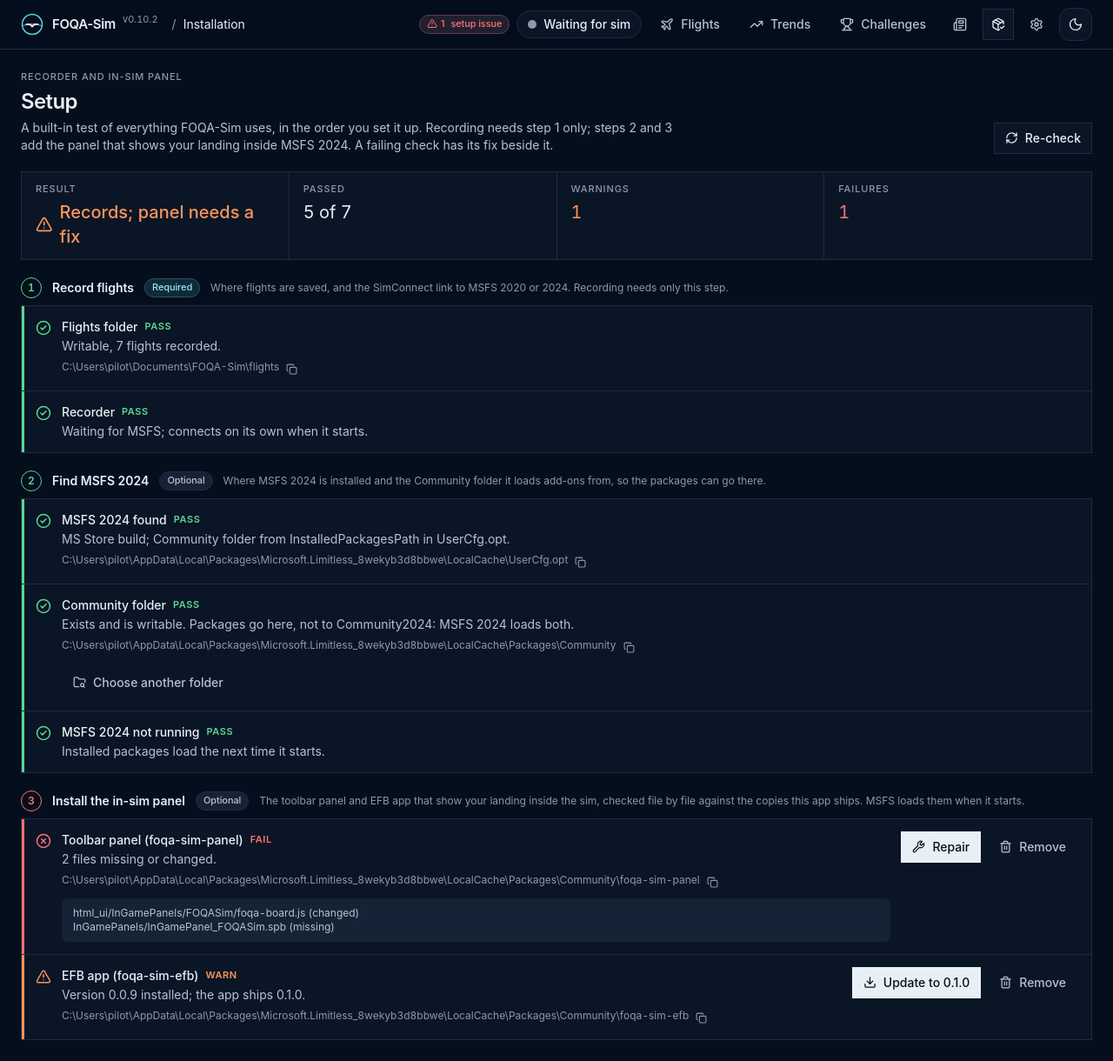
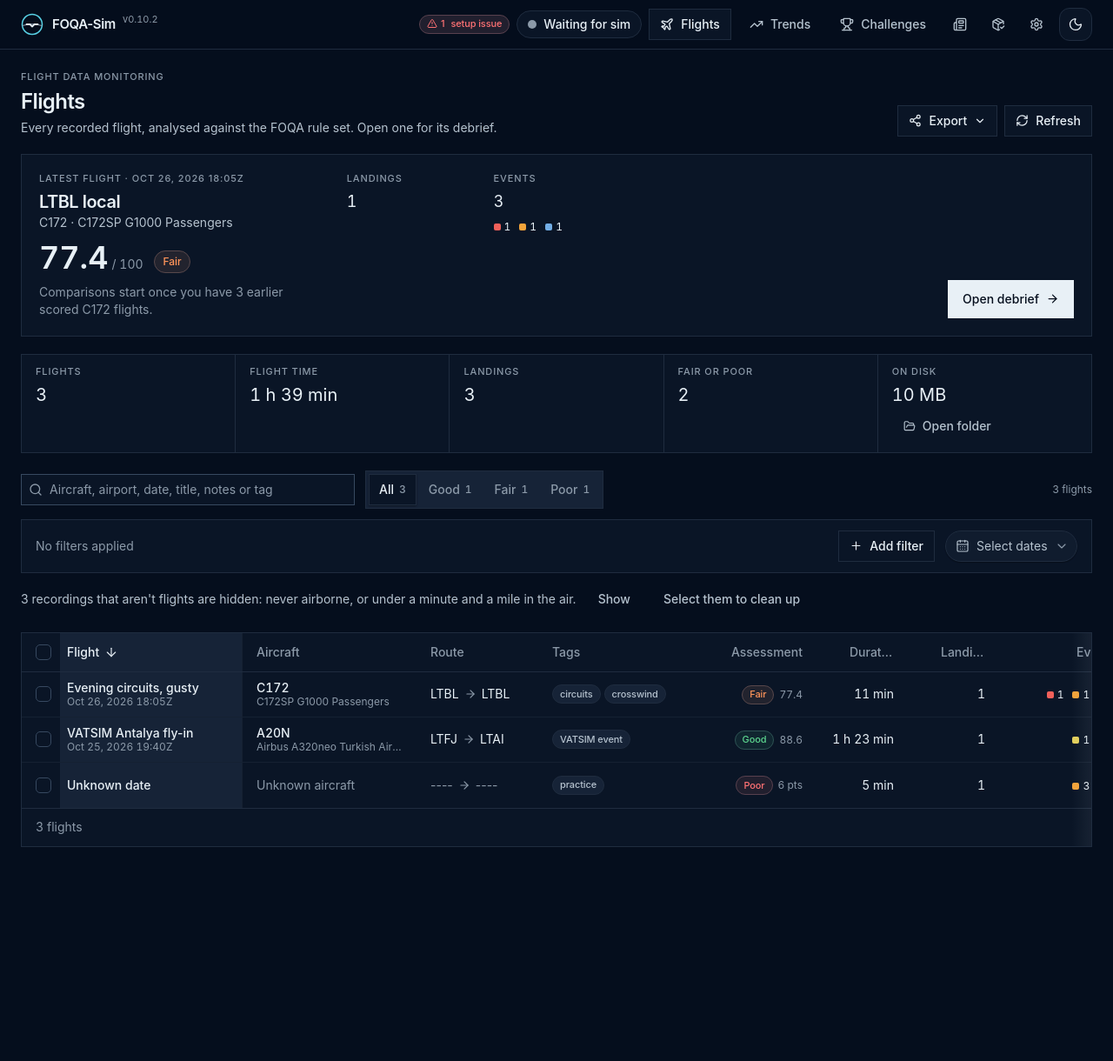
Before and after one commit to FEgebilge/foqa-sim, a React (Vite) app in the folder app/: page / in a window 1280 px wide. Before the commit this address led to /#/setup. Shown: the whole page at 87% size. After the commit the page ends 1018 px from the top, so only its background shows below. Built offline with nearby package versions, Linux system fonts and the light colour scheme.

Commit message:
Count only setup issues that block this pilot, call the screen Setup, compare after three flights, keep Pre-flight while blocked

```diff
--- a/app/src/App.tsx
+++ b/app/src/App.tsx
@@ -19,6 +19,7 @@
 import { LOGO } from "./lib/logo";
 import { CHALLENGES_HREF, challengeHref, DEVLOG_HREF, FLIGHTS_HREF, flightHref, openFlight, openSetup, SETUP_HREF, TRENDS_HREF, useRoute } from "./lib/route";
 import { useNotify, useTheme } from "./lib/context";
+import { failing as failingChecks, GROUPS } from "./components/setup/setup-groups";
 import { useBackendEvent, useRecorderStatus, useSetup } from "./lib/use-backend";
 import { useUpdater } from "./lib/use-updater";
 import type { LandingNotice, OpenFlight } from "./types";
@@ -37,17 +38,20 @@
   const prefs = useUnits();
   const setup = useSetup(recorder?.value.state);
   const updater = useUpdater(recorder?.value.state === "recording");
-  const failing = setup.state.status === "ready" ? setup.state.data.checks.filter((check) => check.state === "fail").length : 0;
+  // Only checks that stop something this pilot uses: without MSFS 2024 the panel steps are optional (setup-groups.ts).
+  const issues = setup.state.status === "ready" ? failingChecks(setup.state.data) : [];
+  const failing = issues.length;
+  const required = issues.some((check) => GROUPS[0].has(check.id));
 
-  // The first time a check fails (a fresh install: no packages in the sim yet), open the Installation screen once.
+  // The first time a required check fails (recording blocked), open Setup once; missing packages are the first-run stepper's.
   useEffect(() => {
-    if (!failing || route.screen !== "flights") return;
+    if (!required || route.screen !== "flights") return;
     try {
       if (localStorage.getItem(SETUP_SHOWN)) return;
       localStorage.setItem(SETUP_SHOWN, "1");
     } catch { return; }
     openSetup();
-  }, [failing, route.screen]);
+  }, [required, route.screen]);
 
   // A click on the Windows landing notification asks the app to show that flight.
   useBackendEvent("open-flight", useCallback((payload: OpenFlight) => openFlight(payload.flight_id), []));
@@ -81,7 +85,7 @@
             </nav>
           ) : route.screen === "setup" ? (
             <nav aria-label="Breadcrumb" className="hidden min-w-0 items-center gap-2 text-sm text-fg-3 md:flex">
-              <span>/</span><a className="text-fg no-underline" href={SETUP_HREF} aria-current="page">Installation</a>
+              <span>/</span><a className="text-fg no-underline" href={SETUP_HREF} aria-current="page">Setup</a>
             </nav>
           ) : route.screen === "challenges" ? (
             <nav aria-label="Breadcrumb" className="hidden min-w-0 items-center gap-2 text-sm text-fg-3 md:flex">
@@ -98,7 +102,7 @@
           ) : null}
           <div className="ml-auto flex shrink-0 items-center gap-1 md:gap-2">
             {failing ? (
-              <a href={SETUP_HREF} className="no-underline" aria-label={`${failing} installation check${failing > 1 ? "s" : ""} failing`}>
+              <a href={SETUP_HREF} className="no-underline" aria-label={`${failing} setup check${failing > 1 ? "s" : ""} failing`}>
                 <Badge tone="danger" size="sm" icon={<TriangleAlert size={12} aria-hidden="true" />}>{failing}<span className="hidden sm:inline">&nbsp;setup issue{failing > 1 ? "s" : ""}</span></Badge>
               </a>
             ) : null}
@@ -123,8 +127,8 @@
                 <Newspaper size={16} aria-hidden="true" />
               </Button>
             </Tooltip>
-            <Tooltip content="Installation status" side="bottom">
-              <Button href={SETUP_HREF} variant={route.screen === "setup" ? "secondary" : "ghost"} size="sm" iconOnly label="Installation status" aria-current={route.screen === "setup" ? "page" : undefined}>
+            <Tooltip content="Setup" side="bottom">
+              <Button href={SETUP_HREF} variant={route.screen === "setup" ? "secondary" : "ghost"} size="sm" iconOnly label="Setup" aria-current={route.screen === "setup" ? "page" : undefined}>
                 <PackageCheck size={16} aria-hidden="true" />
               </Button>
             </Tooltip>
@@ -140,7 +144,7 @@
         : route.screen === "setup" ? <SetupScreen setup={setup} />
         : route.screen === "challenges" ? <ChallengesScreen selected={route.key} recorder={recorder} />
         : route.screen === "trends" ? <TrendsScreen />
-        : route.screen === "devlog" ? <DevlogScreen updater={updater} /> : <FlightsScreen recorder={recorder} />}
+        : route.screen === "devlog" ? <DevlogScreen updater={updater} /> : <FlightsScreen recorder={recorder} setup={setup} />}
       </Suspense>
       </ErrorBoundary>
       <WhatsNewDialog />
--- a/app/src/components/flights/FlightsScreen.tsx
+++ b/app/src/components/flights/FlightsScreen.tsx
@@ -11,7 +11,7 @@
 import { sortRowsBy, type SortState } from "@ui/components/sortable-data-table/sortable-data-table";
 import { useNotify } from "../../lib/context";
 import { duration, flightDate, GRADE_LABEL, GRADES, number } from "../../lib/format";
-import type { RecorderState } from "../../lib/use-backend";
+import type { RecorderState, Setup } from "../../lib/use-backend";
 import { useFlights, useLoad } from "../../lib/use-backend";
 import { ConfirmDialog } from "../ConfirmDialog";
 import { ExportMenu } from "../ExportMenu";
@@ -29,7 +29,7 @@
 const TRASH_DAYS = 30;
 const loadUsage = () => api.storageUsage();
 
-export function FlightsScreen({ recorder }: { recorder: RecorderState | null }) {
+export function FlightsScreen({ recorder, setup }: { recorder: RecorderState | null; setup?: Setup }) {
   const { state, refresh, refreshing, patch } = useFlights();
   const { state: usage, reload: reloadUsage } = useLoad(loadUsage);
   const openFolder = useOpenFolder();
@@ -146,7 +146,7 @@
   if (state.status === "loading") body = <TableSkeleton />;
   else if (state.status === "error") {
     body = <div className="panel"><EmptyState icon={<ServerCrash size={20} />} title="Could not read the flights" description={state.message} action={<Button variant="secondary" size="sm" onClick={refresh}>Try again</Button>} /></div>;
-  } else if (!flights.length) body = <FirstRun recorder={recorder} />;
+  } else if (!flights.length) body = <FirstRun recorder={recorder} setup={setup} />;
   else {
     const hidden = view.showAll ? 0 : others.length;
     const [shownTotal, noun] = view.showAll ? [rows.length, "recording"] : [counted.length, "flight"];
--- a/app/src/components/home/LatestFlight.tsx
+++ b/app/src/components/home/LatestFlight.tsx
@@ -1,12 +1,12 @@
 import { useMemo, type ReactNode } from "react";
 import { ArrowDownRight, ArrowRight, ArrowUpRight, Trophy } from "lucide-react";
 import { Button } from "@ui/components/button/button";
-import { flightDate, flightTimeUtc, measured, number } from "../../lib/format";
+import { flightDate, flightTimeUtc, lengthM, measured, number } from "../../lib/format";
 import { flightHref } from "../../lib/route";
 import { direction, GRADE_VAR } from "../../lib/trends";
 import type { FlightSummary } from "../../types";
 import { EventCounts, GradeTag } from "../level";
-import { byNewest, ordinal, personal, scoredLanding, typeOf, type Compare } from "./latest";
+import { byNewest, MIN_COMPARE, ordinal, personal, scoredLanding, typeOf, type Compare } from "./latest";
 
 /** The most recent counted flight, against your own recent flights: the reason to open the app after every landing. */
 export function LatestFlight({ flights }: { flights: FlightSummary[] }) {
@@ -43,7 +43,7 @@
               {context.rank.place === 1 ? <Trophy size={14} className="text-accent" aria-hidden="true" /> : null}
               {context.rank.place === 1 ? `Your best ${type} landing of ${context.rank.of}` : `${ordinal(context.rank.place)} best of ${context.rank.of} in the ${type}`}
             </p>
-          ) : !context.type && assessment.score !== undefined ? <p className="text-fg-3">Your first scored {type ?? ""} flight: the next ones are compared with it.</p> : null}
+          ) : !context.type && assessment.score !== undefined ? <p className="text-fg-3">Comparisons start once you have {MIN_COMPARE} earlier scored {type ?? ""} flights.</p> : null}
         </div>
       </div>
 
@@ -52,8 +52,8 @@
           <>
             <Figure label="Sink rate" value={measured(landing.sink_fpm, "fpm")}>{context.sink ? <Delta compare={context.sink} digits={0} unit=" fpm" label="your mean" small /> : null}</Figure>
             <Figure label="Peak load" value={measured(landing.peak_g, "g")}>{context.g ? <Delta compare={context.g} digits={2} unit=" g" label="your mean" small /> : null}</Figure>
-            {landing.along_m !== undefined ? <Figure label="Touchdown" value={`${number(landing.along_m)} m`}>{landing.zone ? <span className="text-xs text-fg-3">past the threshold · {landing.zone}</span> : null}</Figure> : null}
-            {landing.cross_m !== undefined ? <Figure label="Centreline" value={landing.cross_m === 0 ? "0 m" : `${number(Math.abs(landing.cross_m), 1)} m ${landing.cross_m > 0 ? "R" : "L"}`} /> : null}
+            {landing.along_m !== undefined ? <Figure label="Touchdown" value={lengthM(landing.along_m)}>{landing.zone ? <span className="text-xs text-fg-3">past the threshold · {landing.zone}</span> : null}</Figure> : null}
+            {landing.cross_m !== undefined ? <Figure label="Centreline" value={landing.cross_m === 0 ? lengthM(0) : `${lengthM(Math.abs(landing.cross_m), 1)} ${landing.cross_m > 0 ? "R" : "L"}`} /> : null}
             <Figure label="Bounces" value={number(landing.bounces)} />
           </>
         ) : <Figure label="Landings" value={number(latest.landings)} />}
--- a/app/src/components/home/latest.ts
+++ b/app/src/components/home/latest.ts
@@ -3,6 +3,8 @@
 
 /** How many of your previous flights the means and the sparkline look back over. */
 export const WINDOW = 10;
+/** Fewer earlier flights than this and a mean is one flight's luck, not your level (as the debrief's median tick). */
+export const MIN_COMPARE = 3;
 
 /** The trends rule for a flight (crates/debrief/src/trends.rs `counts`): a minute and a mile in the air at 40 kt or more.
  * A summary without `flown` (a mock, an older file) counts, so it is never silently dropped. */
@@ -34,7 +36,7 @@
 const mean = (values: number[]) => values.reduce((a, b) => a + b, 0) / values.length;
 
 function compare(value: number | undefined, previous: number[]): Compare | null {
-  if (value === undefined || !previous.length) return null;
+  if (value === undefined || previous.length < MIN_COMPARE) return null;
   const m = mean(previous);
   return { n: previous.length, mean: m, delta: value - m };
 }
--- a/app/src/lib/challenge-flow.ts
+++ b/app/src/lib/challenge-flow.ts
@@ -11,12 +11,14 @@
   { id: "result", label: "Result", description: "Graded here" },
 ];
 
-/** The step in progress (`FLOW.length`: done). The newest attempt decides once there is one; before that, a failing check keeps it at Pre-flight. */
+/** The step in progress (`FLOW.length`: done). An open attempt decides; otherwise a failing check keeps it at Pre-flight, also
+ * after a graded attempt, since the next one (Fly again) cannot start until it is fixed. */
 export function flowStep(lines: PreflightLine[] | null, attempts: AttemptView[]): number {
   const last = attempts[0];
   if (last && OPEN_STATES.includes(last.state)) return last.state === "rollout" || last.state === "finished" ? 4 : 3;
-  if (last && last.result) return FLOW.length;
-  return !lines || lines.some((l) => l.state === "fail") ? 2 : 3;
+  const blocked = !lines || lines.some((l) => l.state === "fail");
+  if (last && last.result) return blocked ? 2 : FLOW.length;
+  return blocked ? 2 : 3;
 }
 
 export interface ScorePart { name: string; label: string; weight: number }
```
Also changed, not shown: 2 other files (tests, documents, lock files or other folders).
